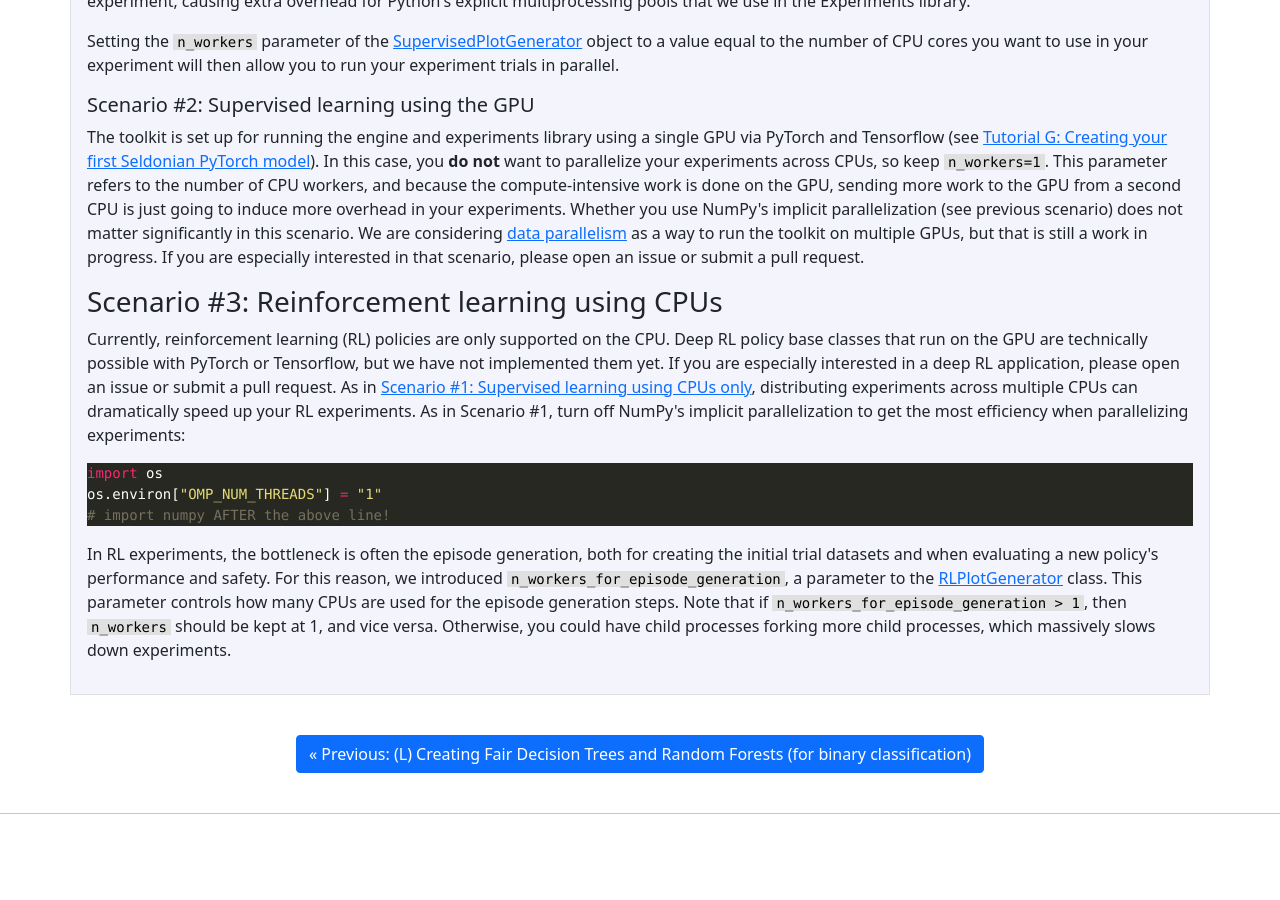
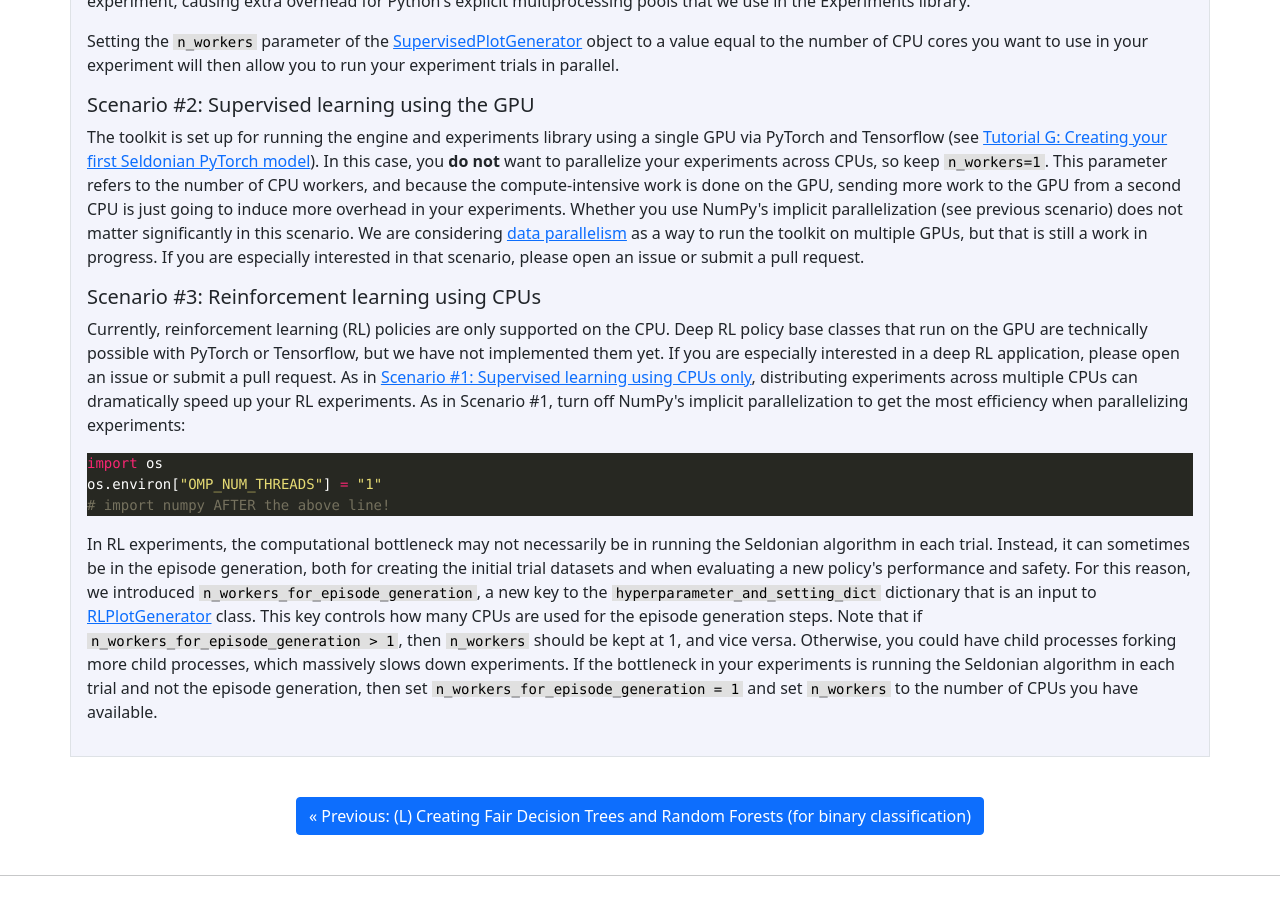
Before and after one commit to seldonian-framework/Tutorials, a Jekyll site: the page built from _tutorials/parallel_tutorial.md, in a window 1280 px wide and 900 px high, scrolled down 987 px. Built offline with Jekyll 4.4.1, drawn with Linux system fonts in a browser that asks for light colours; nearby versions of some CDN libraries; before the commit the page ends 1825 px from its top, so only the background shows below that.

Commit message:
point to parallelization tutorial

```diff
--- a/_includes/header.html
+++ b/_includes/header.html
@@ -98,6 +98,8 @@ src="https://www.facebook.com/tr?id=1699336040584421&ev=PageView&noscript=1"
 
                             <li><a class="dropdown-item" href="{{ "/tutorials/new_baseline/" | relative_url}}"> (L) Creating Fair Decision Trees and Random Forests (for binary classification) </a></li>
 
+                            <li><a class="dropdown-item" href="{{ "/tutorials/parallelization_tutorial/" | relative_url}}"> (M) Efficient parallelization with the toolkit </a></li>
+
 
                         </ul>
                     </li>
--- a/_tutorials/parallel_tutorial.md
+++ b/_tutorials/parallel_tutorial.md
@@ -53,7 +53,7 @@ os.environ["OMP_NUM_THREADS"] = "1"
     The toolkit is set up for running the engine and experiments library using a single GPU via PyTorch and Tensorflow (see <a href="{{ "/tutorials/pytorch_mnist" | relative_url}}">Tutorial G: Creating your first Seldonian PyTorch model</a>). In this case, you <b>do not</b> want to parallelize your experiments across CPUs, so keep <code class="codesnippet">n_workers=1</code>. This parameter refers to the number of CPU workers, and because the compute-intensive work is done on the GPU, sending more work to the GPU from a second CPU is just going to induce more overhead in your experiments. Whether you use NumPy's implicit parallelization (see previous scenario) does not matter significantly in this scenario. We are considering <a href="https://pytorch.org/tutorials/beginner/former_torchies/parallelism_tutorial.html">data parallelism</a> as a way to run the toolkit on multiple GPUs, but that is still a work in progress. If you are especially interested in that scenario, please open an issue or submit a pull request.
 </p>
 
-<h3 id="scenario3"> Scenario #3: Reinforcement learning using CPUs </h3>
+<h5 id="scenario3"> Scenario #3: Reinforcement learning using CPUs </h5>
 
 <p>
     Currently, reinforcement learning (RL) policies are only supported on the CPU. Deep RL policy base classes that run on the GPU are technically possible with PyTorch or Tensorflow, but we have not implemented them yet. If you are especially interested in a deep RL application, please open an issue or submit a pull request. As in <a href="#scenario1">Scenario #1: Supervised learning using CPUs only</a>, distributing experiments across multiple CPUs can dramatically speed up your RL experiments. As in Scenario #1, turn off NumPy's implicit parallelization to get the most efficiency when parallelizing experiments:
@@ -66,7 +66,7 @@ os.environ["OMP_NUM_THREADS"] = "1"
 {% endhighlight python %}
 
 <p>
-    In RL experiments, the bottleneck is often the episode generation, both for creating the initial trial datasets and when evaluating a new policy's performance and safety. For this reason, we introduced <code class="codesnippet">n_workers_for_episode_generation</code>, a parameter to the <a href="https://seldonian-toolkit.github.io/Experiments/build/html/_autosummary/experiments.generate_plots.RLPlotGenerator.html#experiments.generate_plots.RLPlotGenerator">RLPlotGenerator</a> class. This parameter controls how many CPUs are used for the episode generation steps. Note that if <code class="codesnippet">n_workers_for_episode_generation > 1</code>, then <code class="codesnippet">n_workers</code> should be kept at 1, and vice versa. Otherwise, you could have child processes forking more child processes, which massively slows down experiments.
+    In RL experiments, the computational bottleneck may not necessarily be in running the Seldonian algorithm in each trial. Instead, it can sometimes be in the episode generation, both for creating the initial trial datasets and when evaluating a new policy's performance and safety. For this reason, we introduced <code class="codesnippet">n_workers_for_episode_generation</code>, a new key to the <code class="codesnippet">hyperparameter_and_setting_dict</code> dictionary that is an input to <a href="https://seldonian-toolkit.github.io/Experiments/build/html/_autosummary/experiments.generate_plots.RLPlotGenerator.html#experiments.generate_plots.RLPlotGenerator">RLPlotGenerator</a> class. This key controls how many CPUs are used for the episode generation steps. Note that if <code class="codesnippet">n_workers_for_episode_generation > 1</code>, then <code class="codesnippet">n_workers</code> should be kept at 1, and vice versa. Otherwise, you could have child processes forking more child processes, which massively slows down experiments. If the bottleneck in your experiments is running the Seldonian algorithm in each trial and not the episode generation, then set <code class="codesnippet">n_workers_for_episode_generation = 1</code> and set <code class="codesnippet">n_workers</code> to the number of CPUs you have available.
 </p>
 
 </div>
```
Also changed, not shown: _tutorials/decision_trees.md (+2 -0 lines), _tutorials/fair_loans_tutorial.md (+2 -1 lines), _tutorials/science_GPA_tutorial.md (+3 -0 lines), tutorials.md (+10 -0 lines).
